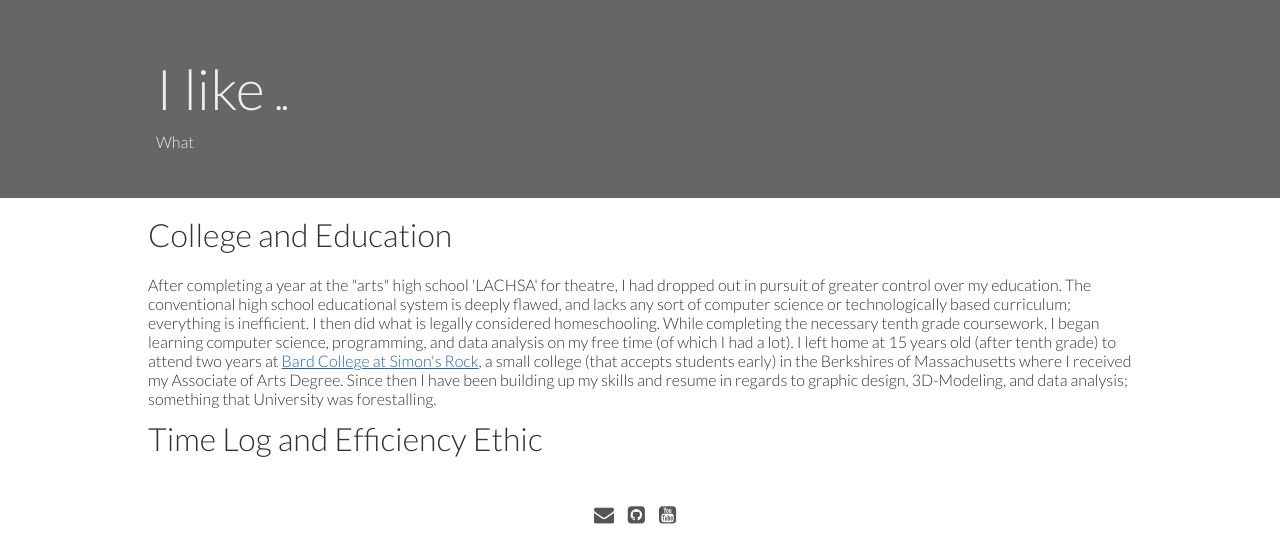
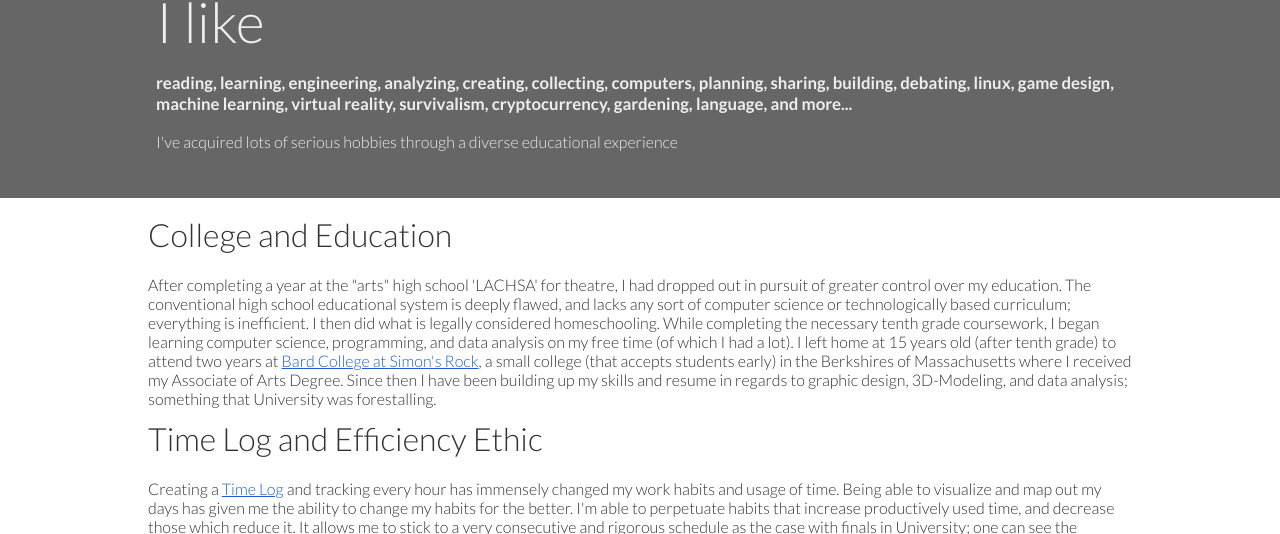
Before and after one commit to kingburrito666/LiamLarsen, a plain HTML site: page public_html/index.html in a window 1280 px wide. Both pictures are taken after a click on the link "About". Shown: the part 266-800 px from the top of the page. Drawn offline with nearby package versions, Linux system fonts and the light colour scheme.

Commit message:
Readme and "about" page

```diff
--- a/public_html/assets/css/main.css
+++ b/public_html/assets/css/main.css
@@ -756,7 +756,7 @@
 }
 
 .banner .content h1 em.aboutme {
-    font-size: 0.5em;
+    font-size: 0.3em;
 }
 
 .banner .content h1 em.exiting {
--- a/public_html/index.html
+++ b/public_html/index.html
@@ -32,13 +32,15 @@ todo: statistics, analysis, data
                             <em id="gd-action">computer graphics.</em>
                             <em id="stats-action">statistics</em>
 <!--                            todo aboutme without "i like" ...-->
-                            <em class="aboutme" id="aboutMe-action">..</em>
+                            <em class="aboutme" id="aboutMe-action">reading, learning, engineering, analyzing, creating, collecting,
+                                computers, planning, sharing, building, debating, linux, game design, machine learning, virtual reality,
+                                survivalism, cryptocurrency, gardening, language, and more...</em>
                           </h1>
                         <div class="desc">
                         <p id="software-desc">C system code, to high level backend web</p>
                         <p id="gd-desc">Graphic Design, Web Design, 3D Modeling, etc.</p>
                         <p id="stats-desc">Statistics and data analysis</p>
-                        <p id="aboutMe-desc">What </p>
+                        <p id="aboutMe-desc">I've acquired lots of serious hobbies through a diverse educational experience</p>
                         </div>
                     </div>
                 </div>
--- a/public_html/partials/aboutMe.html
+++ b/public_html/partials/aboutMe.html
@@ -10,6 +10,15 @@
     </p>
     <h2>Time Log and Efficiency Ethic</h2>
     <p>
-
+        Creating a <a href="https://docs.google.com/spreadsheets/d/1Cj-hJ3VXzEMalC0IMs-uH79rQqTwzcbAWobNdLmi7ew/edit?usp=sharing">Time Log</a> and
+        tracking every hour has immensely changed my work habits and usage of time. Being able to visualize and map out my days has given me the ability
+        to change my habits for the better. I'm able to perpetuate habits that increase productively used time, and decrease those which reduce it.
+        It allows me to stick to a very consecutive and rigorous schedule as the case with finals in University; one can see the amount of sleep
+        decrease substantially, as "school work" hours skyrocket. I've learned and basically trained myself to do tasks in hour windows. If I'm close to finishing a task,
+        or starting a new one, I'll wait till the next hour window; this reduces error in the spreadsheet, simultaneously tuning my internal "hour clock."
+        About 4 times a day I'll fill in previous hours, varying from +/- 8 hours from previous log.
+        Filling out hours is easy, as it remains a pinned tab in the browser, or access from the app if away from the computer for long periods of time.
+        The Time Log has remained crucial for creating an efficient lifestyle for myself, and I would'nt give it up anytime soon; it has simply become a
+        beneficial habit, of which I devote very little brainpower.
     </p>
 </div>
```
Also changed, not shown: public_html/partials/gd.html (+1 -0 lines), public_html/partials/stats.html (+1 -0 lines), README.md.
